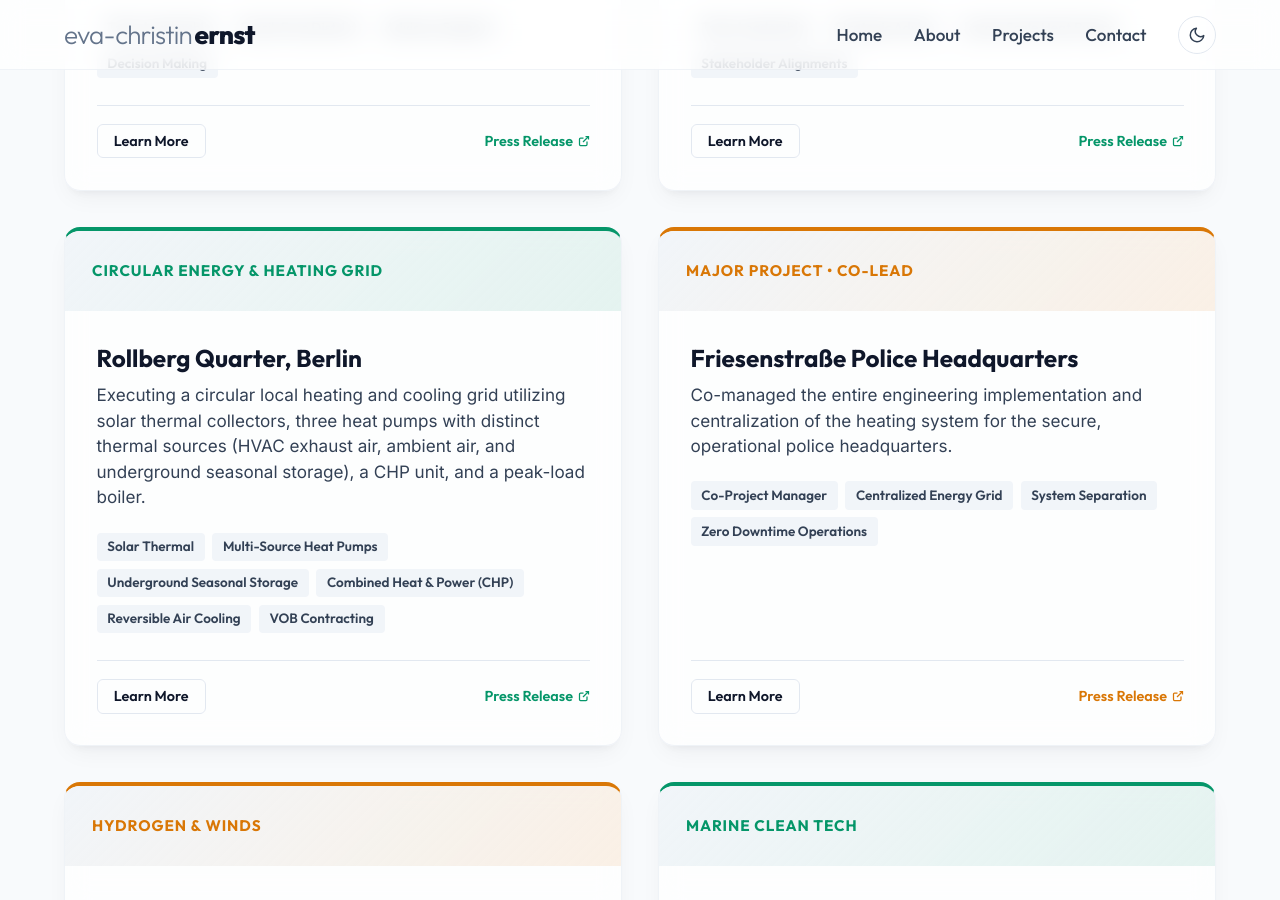
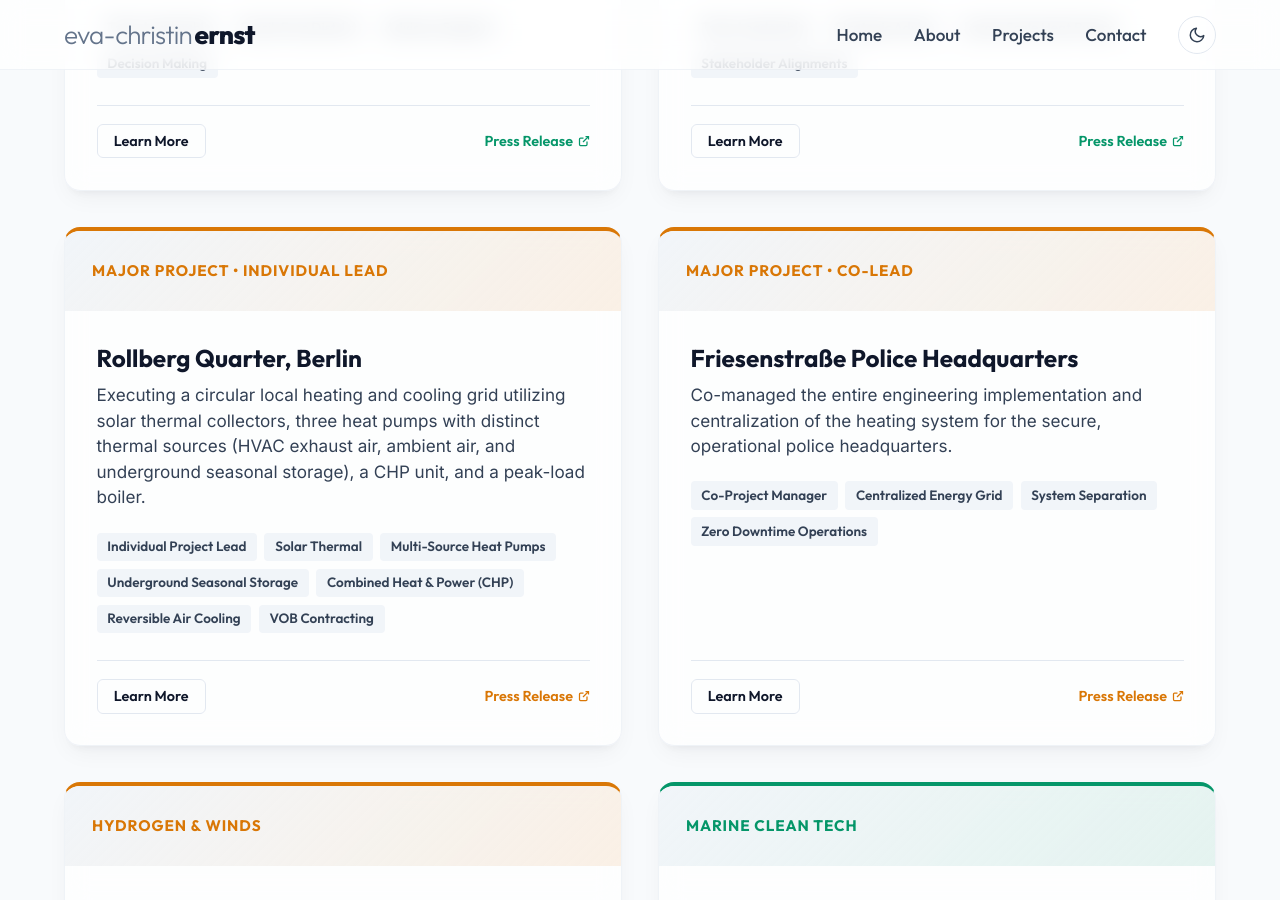
Before and after one commit to evafroehlich/website, a Jekyll site: the page built from projects.md, in a window 1280 px wide and 900 px high, scrolled down 1104 px. Built offline with Jekyll 4.4.1, drawn with Linux system fonts in a browser that asks for light colours.

Commit message:
Convert Rollberg Quarter to a STAR Case Study highlighting individual lead from contract to handover

```diff
--- a/projects.md
+++ b/projects.md
@@ -204,9 +204,9 @@
     </div>
 
     <!-- Project 5: Rollberg Quarter -->
-    <div class="project-card glass-card reveal-on-scroll">
+    <div class="project-card glass-card reveal-on-scroll proj-gold">
       <div class="project-img-placeholder">
-        <span class="project-sector">Circular Energy &amp; Heating Grid</span>
+        <span class="project-sector">Major Project &bull; Individual Lead</span>
       </div>
       <div class="project-content">
         <h3 class="project-title">Rollberg Quarter, Berlin</h3>
@@ -214,6 +214,7 @@
           Executing a circular local heating and cooling grid utilizing solar thermal collectors, three heat pumps with distinct thermal sources (HVAC exhaust air, ambient air, and underground seasonal storage), a CHP unit, and a peak-load boiler.
         </p>
         <div class="project-tags">
+          <span class="project-tag">Individual Project Lead</span>
           <span class="project-tag">Solar Thermal</span>
           <span class="project-tag">Multi-Source Heat Pumps</span>
           <span class="project-tag">Underground Seasonal Storage</span>
@@ -225,19 +226,25 @@
         <!-- Expandable details -->
         <div class="project-card-details">
           <div class="details-inner">
-            <h5>Key Contributions &amp; Scope:</h5>
-            <ul>
-              <li><strong>Solar Thermal &amp; Storage</strong>: Integrated solar thermal collectors to capture thermal energy, routing excess heat into a seasonal underground thermal energy storage system.</li>
-              <li><strong>Three distinct Heat Pump sources</strong>: Engineered a multi-source heat pump array with three distinct thermal energy sources:
-                <ul>
-                  <li>An exhaust-air heat pump reclaiming heat from the building's central HVAC exhaust air flows.</li>
-                  <li>A reversible ambient-air heat pump providing eco-friendly winter heating and active summer cooling for building zones.</li>
-                  <li>A brine-water heat pump connected to the underground seasonal thermal storage.</li>
-                </ul>
-              </li>
-              <li><strong>Combined Cogeneration &amp; Peak Load</strong>: Integrated a Combined Heat and Power (CHP) unit for simultaneous local electricity and heat production, backed by a conventional gas boiler for peak-load thermal security.</li>
-              <li><strong>Contract Management</strong>: Directed administrative public tendering and structured progress documentation in compliance with VOB guidelines.</li>
-            </ul>
+            <h5 style="margin-bottom: 0.75rem;">STAR Case Study:</h5>
+            <div style="margin-bottom: 0.75rem;">
+              <strong style="color: var(--accent-emerald);">Situation:</strong> An ambitious residential district development in Berlin required a local clean energy heating and cooling grid with high circular efficiency, constrained by strict public tendering guidelines and complex technical system integration.
+            </div>
+            <div style="margin-bottom: 0.75rem;">
+              <strong style="color: var(--accent-emerald);">Task:</strong> Direct the entire engineering implementation, subsidies administration, contract management, and system integration as the individual Project Manager—leading the project single-handedly from contract signing through execution and final operational handover.
+            </div>
+            <div style="margin-bottom: 0.75rem;">
+              <strong style="color: var(--accent-emerald);">Action:</strong>
+              <ul>
+                <li><strong>Multi-Source Heat Pump Design:</strong> Engineered a multi-source heat pump array utilizing three distinct energy sources: building exhaust air flows via an HVAC heat pump, ambient outdoor air via a reversible heat pump (providing active cooling in summer), and a brine-water heat pump connected to seasonal underground thermal storage.</li>
+                <li><strong>Solar &amp; Cogeneration Integration:</strong> Connected solar thermal collectors to feed the seasonal storage and integrated a Combined Heat and Power (CHP) unit for simultaneous power and heat generation, backed by a conventional gas boiler for peak-load demands.</li>
+                <li><strong>Tendering &amp; Lifecycle Management:</strong> Managed the entire public bidding, contracting, and tendering lifecycle under VOB guidelines, securing public environmental grant subsidies and managing contract variations.</li>
+                <li><strong>Operational Handover:</strong> Handled the testing, commissioning, and final seamless operational handover of the centralized heating and cooling energy center to the operating division.</li>
+              </ul>
+            </div>
+            <div style="margin-bottom: 0.5rem;">
+              <strong style="color: var(--accent-emerald);">Result:</strong> Delivered a fully functional, highly automated local heating/cooling energy grid on schedule. Successfully managed the complete lifecycle from contract to operational handover alone, achieving massive long-term carbon reductions.
+            </div>
           </div>
         </div>
 
```
